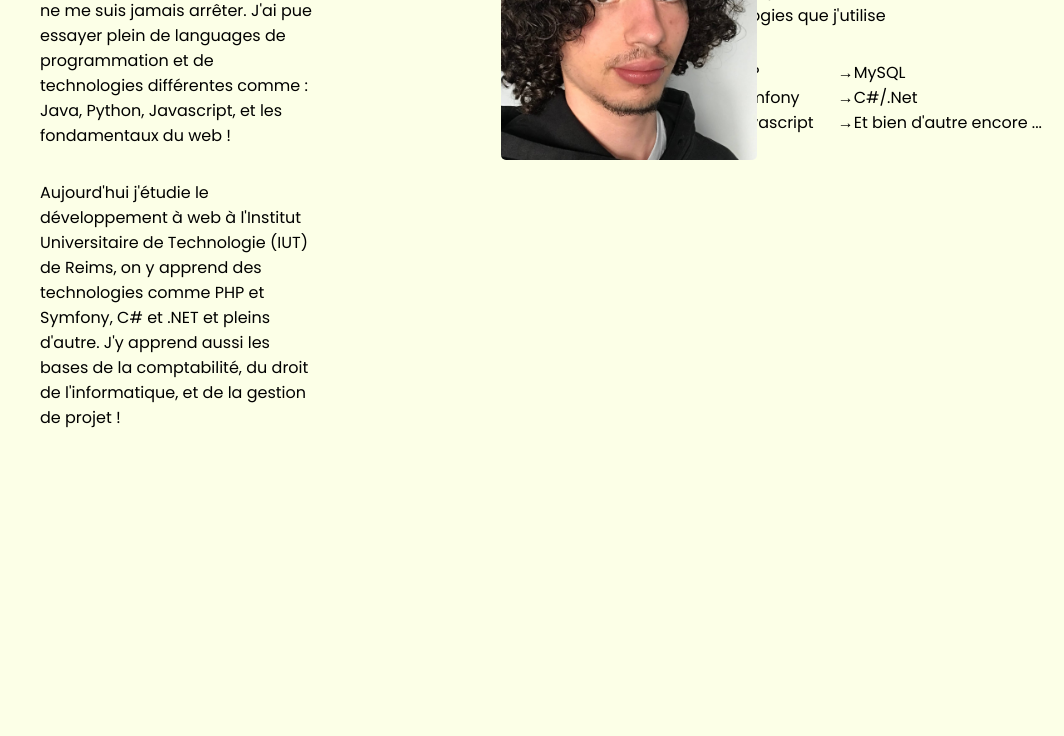
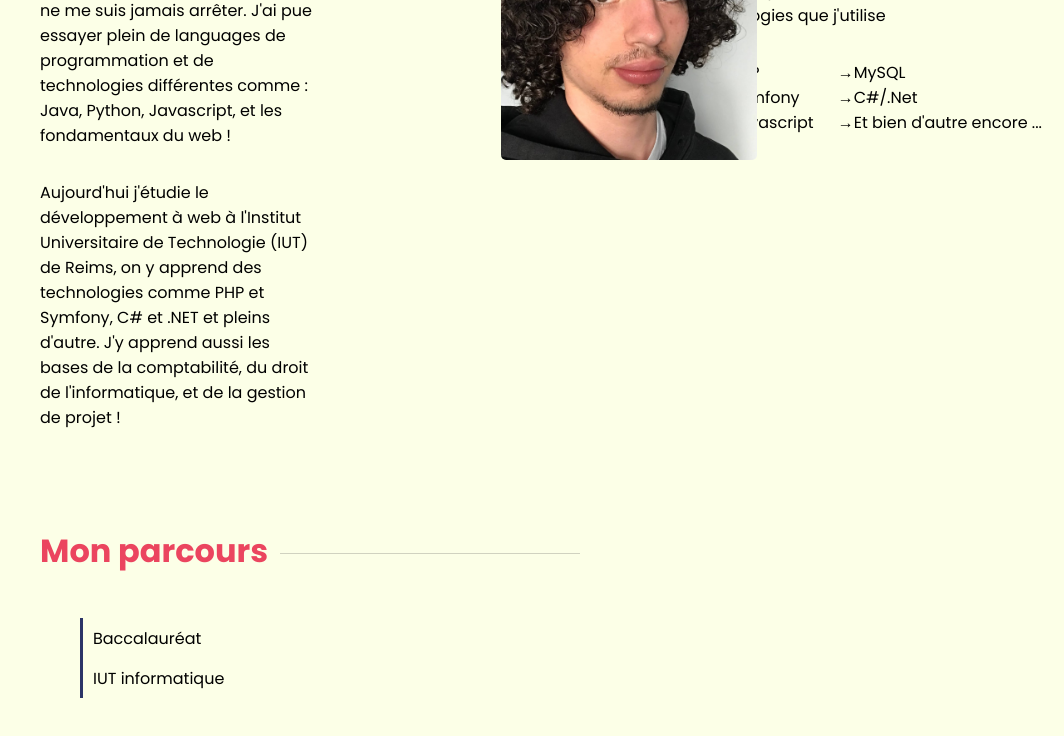
Before and after one commit to Rob1Sim/Portfolio-react, a React (Vite) app: page / in a window 1280 px wide. Shown: the part 1012-1748 px from the top of the page, without its empty margins (216-1280 px from the left). Before the commit the page ends 1512 px from the top, so only its background shows below. Built offline with nearby package versions, Linux system fonts and the light colour scheme.

Commit message:
Ajout de sous composant 'parcoursBtn, ParcoursCase' permettant de pourvoir selectionner une info

```diff
--- a/public/assets/Style/_mixins.scss
+++ b/public/assets/Style/_mixins.scss
@@ -26,3 +26,17 @@
     color: $a-color;
     font-size: 3em;
 }
+
+@mixin h2-title{
+    color: $a-color;
+    font-size: 2em;
+}
+
+@mixin h2-after{
+    content: "";
+    display: block;
+    position: relative;
+
+    height: 1px;
+    background-color: #D0D2C0;
+}
--- a/src/Components/Content/Content.jsx
+++ b/src/Components/Content/Content.jsx
@@ -1,6 +1,7 @@
 import About from "./About/About";
 import Description from "./Description/Description";
 import "./Content.scss"
+import Parcours from "./Parcours/Parcours";
 
 
 function Content(){
@@ -9,6 +10,7 @@ function Content(){
         <main className="content">
             <About/>
             <Description/>
+            <Parcours/>
         </main>
     )
 }
--- a/src/Components/Content/Description/Description.scss
+++ b/src/Components/Content/Description/Description.scss
@@ -19,19 +19,14 @@
 }
 
 .description>h2{
-    color: $a-color;
-    font-size: 2em;
+    @include h2-title;
 }
 
 .description>h2::after{
-    content: "";
-    width: 500px;
-    display: block;
-    position: relative;
+    @include h2-after;
     top: -22px;
     margin-left: 150px;
-    height: 1px;
-    background-color: #D0D2C0;
+    width: 500px;
 
 }
 
--- /dev/null
+++ b/src/Components/Content/Parcours/Parcour-case/ParcoursCase.scss
@@ -0,0 +1,2 @@
+@import "/public/assets/Style/_variables.scss";
+@import "/public/assets/Style/_mixins.scss";
--- /dev/null
+++ b/src/Components/Content/Parcours/Parcours-btn/ParcoursBtn.jsx
@@ -0,0 +1,13 @@
+import "./ParcoursBtn.scss";
+
+
+function ParcoursBtn({title}){
+
+    return(
+        <li className="list-parcours">
+            <button className="list-btn">{title}</button>
+        </li>
+    )
+}
+
+export default ParcoursBtn;
--- /dev/null
+++ b/src/Components/Content/Parcours/Parcours-btn/ParcoursBtn.scss
@@ -0,0 +1,32 @@
+@import "/public/assets/Style/_variables.scss";
+@import "/public/assets/Style/_mixins.scss";
+
+
+.list-parcours{
+    display: flex;
+    list-style: none;
+    height: 5vh;
+    align-items: center;
+    padding-left: 10px;
+    border-left: #2B3467 3px solid;
+    transition: all 0.5s;
+}
+
+.list-parcours:hover{
+    background-color: #BAD7E9 ;
+    color: #EB455F;
+
+    border-left: #EB455F 3px solid;
+
+
+}
+
+.list-parcours:selected{
+}
+
+
+
+.list-btn{
+    all: unset;
+    cursor: pointer;
+}
--- /dev/null
+++ b/src/Components/Content/Parcours/Parcours.jsx
@@ -0,0 +1,22 @@
+import ParcoursBtn from "./Parcours-btn/ParcoursBtn";
+import "./Parcours.scss";
+
+
+function Parcours(){
+
+    return(
+        <section id="parcours">
+
+            <h2> Mon parcours</h2>
+            <div className="button-list">
+                <ul>
+                    <ParcoursBtn title="Baccalauréat"/>
+                    <ParcoursBtn title="IUT informatique"/>
+
+                </ul>
+            </div>
+        </section>
+    )
+}
+
+export default Parcours;
--- /dev/null
+++ b/src/Components/Content/Parcours/Parcours.scss
@@ -0,0 +1,21 @@
+@import "/public/assets/Style/_variables.scss";
+@import "/public/assets/Style/_mixins.scss";
+
+#parcours{
+    @include section-text;
+    flex-wrap: wrap;
+    width: 60%;
+    height: 90vh;
+    display: flex;
+}
+
+#parcours>h2{
+    @include h2-title;
+
+}
+#parcours>h2::after{
+    @include h2-after;
+    top: -22px;
+    margin-left: 240px;
+    width: 300px;
+}
```
Also changed, not shown: src/Components/Content/Parcours/Parcour-case/ParcoursCase.jsx (added, +37 -0 lines).
